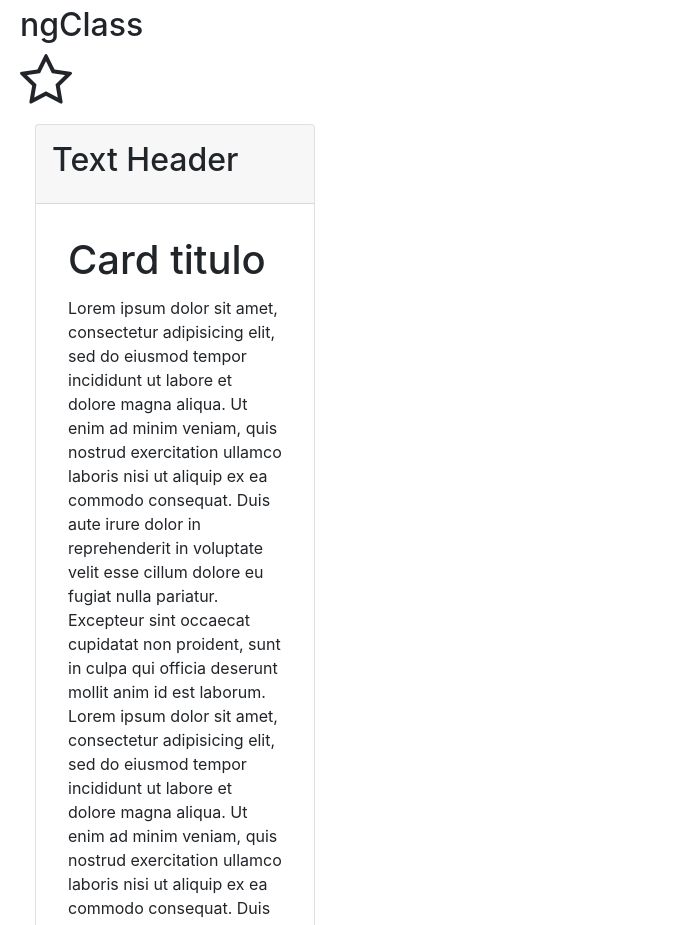
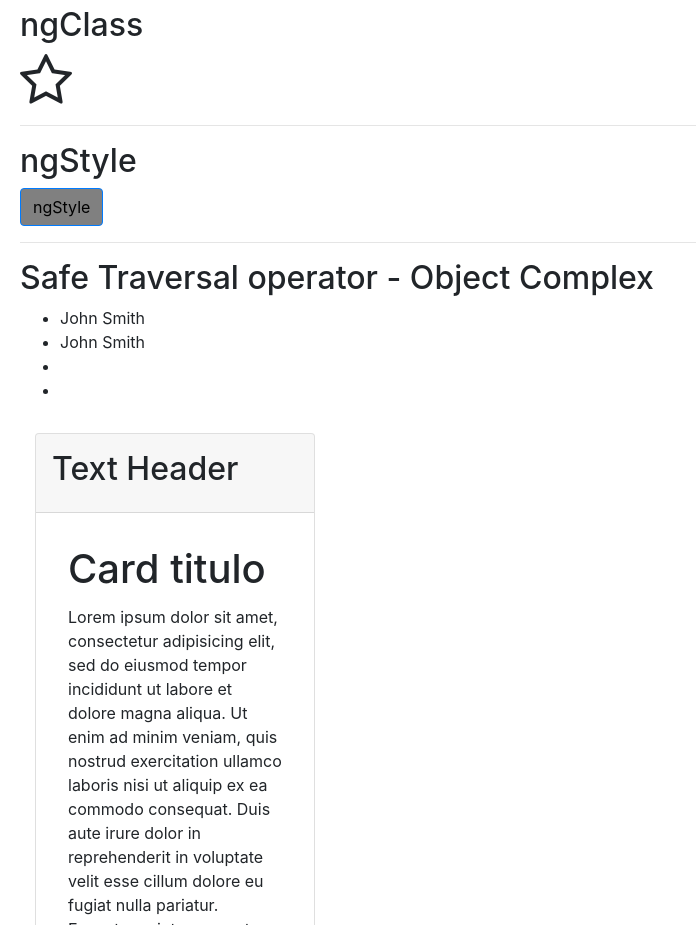
Before and after one commit to TheFallenCol/Angular_Ejercicios, an Angular app: page / in a window 1280 px wide. Shown: the part 880-1805 px from the top of the page, without its empty margins (0-696 px from the left). Built offline with nearby package versions, Linux system fonts and the light colour scheme.

Commit message:
NgStyle - Traversal Operatot

```diff
--- a/src/app/directivas/directivas.component.html
+++ b/src/app/directivas/directivas.component.html
@@ -77,3 +77,23 @@
     (click)="onClick()"
 >
 </span>
+<hr>
+
+<h2>ngStyle</h2>
+<button class="btn btn-primary" (click)="onClickStyleButton()"
+[ngStyle]="{
+    'backgroundColor':canSave ? 'blue': 'gray',
+    'color':canSave ? 'white' : 'black',
+    'fontWeight' : canSave ? 'bold' : 'normal'
+}"
+>ngStyle</button>
+<hr>
+
+<h2>Safe Traversal operator - Object Complex</h2>
+<ul>
+<li><span *ngIf="task.assignee">{{task.assignee.name}}</span></li>
+<li><span>{{task.assignee?.name}}</span></li>
+<!-- En caso de que no exista el campo o esté seteado como nulo -->
+<li><span *ngIf="task.code">{{task.code.name}}</span></li>
+<li><span>{{task.code?.name}}</span></li>
+</ul>
--- a/src/app/directivas/directivas.component.ts
+++ b/src/app/directivas/directivas.component.ts
@@ -18,6 +18,14 @@ export class DirectivasComponent implements OnInit {
   listOfCourses2;
   @Input('isFavorite') isSelected : boolean;
   @Output('change') click = new EventEmitter();
+  canSave:boolean;
+  task={
+    title:'Review applications',
+    assignee:{
+      name:'John Smith'
+    },
+    code:null
+  }
 
   constructor() { }
 
@@ -49,6 +57,10 @@ export class DirectivasComponent implements OnInit {
     this.isSelected=!this.isSelected;
     this.click.emit(<FavoriteChangedEvent>{ newValue : this.isSelected});
   }
+
+  onClickStyleButton(){
+    this.canSave = !this.canSave;
+  }
 }
 
 export interface FavoriteChangedEvent{
```
